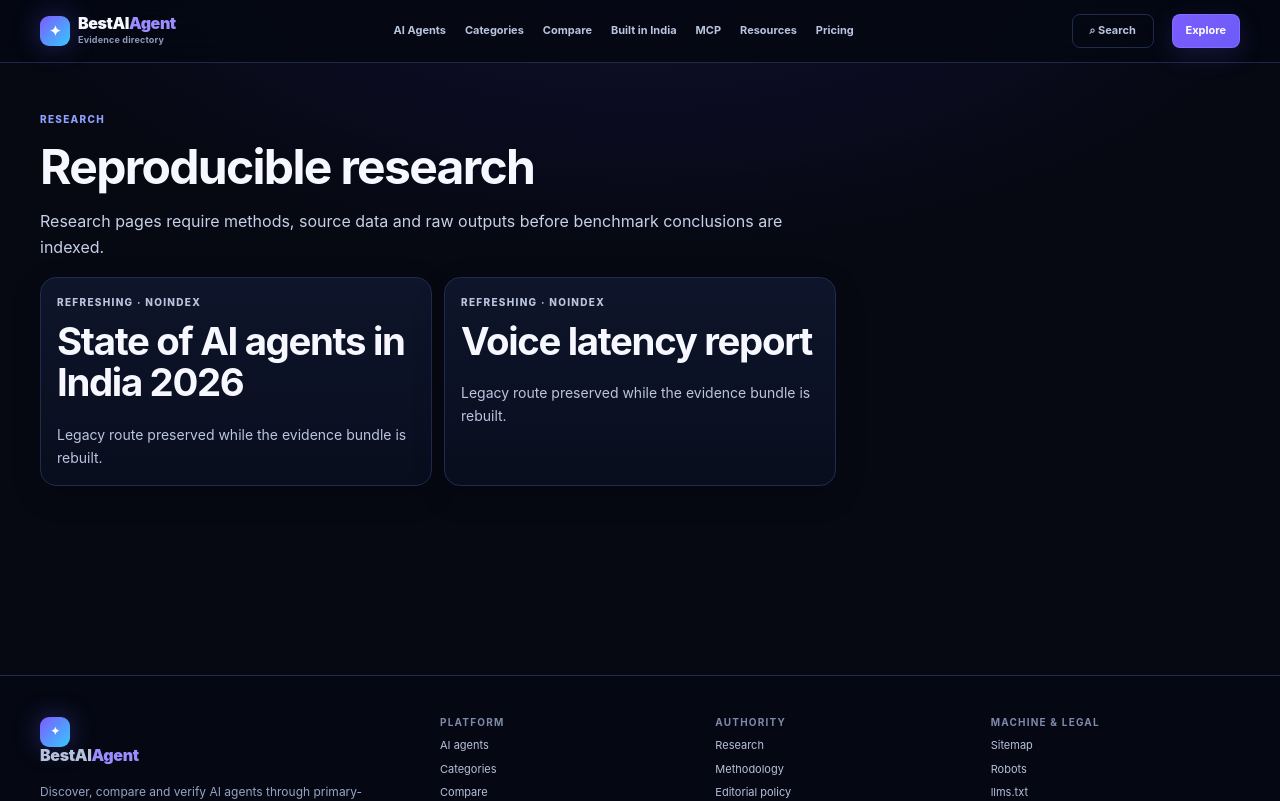
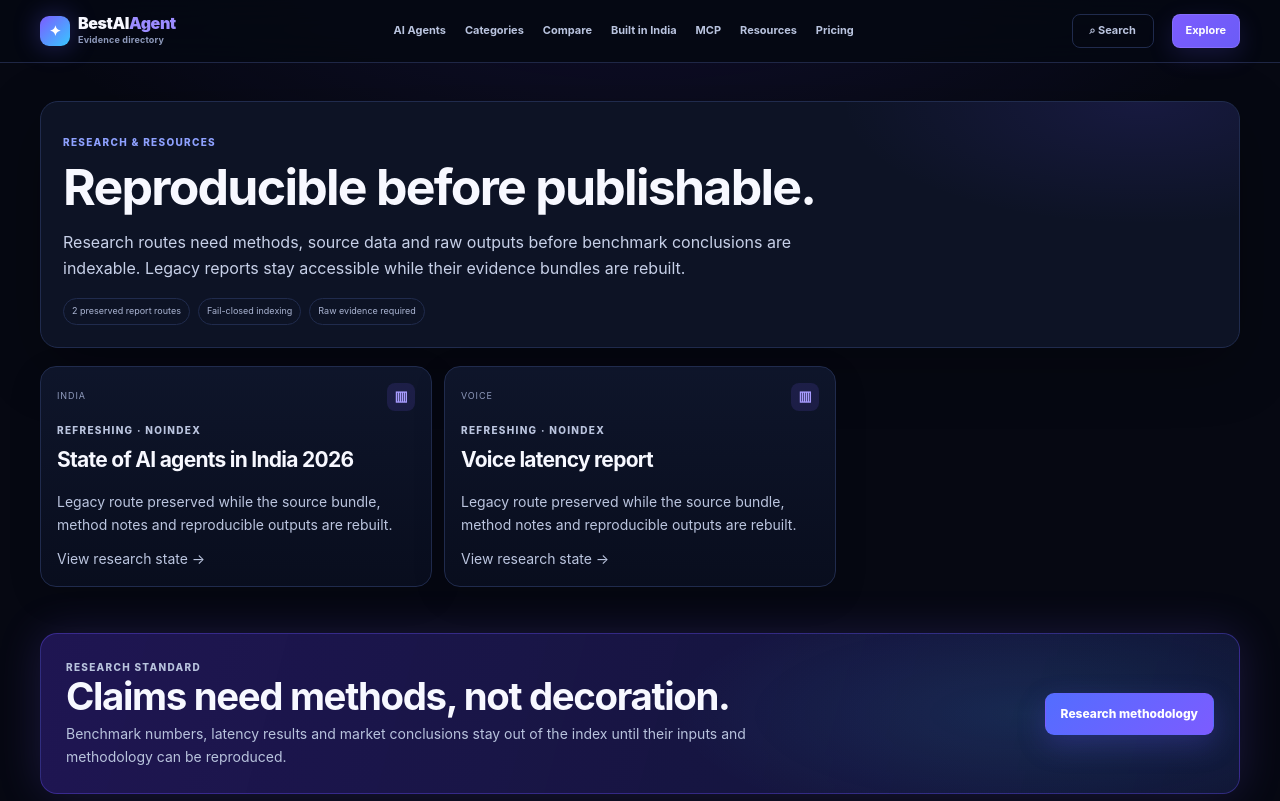
Before and after one commit to CodesbyFebin/bestaiagent.in, a Next.js app: page /research in a window 1280 px wide. Shown: the top 801 px of the page. Built offline with nearby package versions, Linux system fonts and the light colour scheme.

Commit message:
ui: apply discovery resource design to research hub

```diff
--- a/app/research/page.tsx
+++ b/app/research/page.tsx
@@ -1 +1,19 @@
-import type { Metadata } from "next";import Link from "next/link";export const metadata:Metadata={title:"AI Agent Research",description:"Research methodology and preserved reports with fail-closed indexing.",alternates:{canonical:"/research"}};const reports=[["state-of-ai-agents-india-2026","State of AI agents in India 2026"],["voice-latency-report","Voice latency report"]] as const;export default function Page(){return <div className="shell detail"><p className="eyebrow">Research</p><h1 style={{fontSize:"48px"}}>Reproducible research</h1><p className="lead">Research pages require methods, source data and raw outputs before benchmark conclusions are indexed.</p><div className="grid">{reports.map(([slug,title])=><article className="card" key={slug}><p className="eyebrow">refreshing · noindex</p><h2><Link href={`/research/${slug}`}>{title}</Link></h2><p>Legacy route preserved while the evidence bundle is rebuilt.</p></article>)}</div></div>}
+import type { Metadata } from "next";
+import Link from "next/link";
+
+export const metadata: Metadata = {
+  title: "AI Agent Research",
+  description: "Research methodology and preserved reports with fail-closed indexing.",
+  alternates: { canonical: "/research" }
+};
+
+const reports = [
+  ["state-of-ai-agents-india-2026","State of AI agents in India 2026","India"],
+  ["voice-latency-report","Voice latency report","Voice"]
+] as const;
+
+export default function Page(){return <div className="shell detail">
+  <section className="directoryHero"><p className="eyebrow">Research & resources</p><h1>Reproducible before publishable.</h1><p className="lead">Research routes need methods, source data and raw outputs before benchmark conclusions are indexable. Legacy reports stay accessible while their evidence bundles are rebuilt.</p><div className="directoryMeta"><span>{reports.length} preserved report routes</span><span>Fail-closed indexing</span><span>Raw evidence required</span></div></section>
+  <div className="grid">{reports.map(([slug,title,topic])=><article className="card" key={slug}><div className="authorityType"><span>{topic}</span><b>▥</b></div><p className="eyebrow">refreshing · noindex</p><h2 style={{fontSize:"21px"}}><Link href={`/research/${slug}`}>{title}</Link></h2><p>Legacy route preserved while the source bundle, method notes and reproducible outputs are rebuilt.</p><p><Link href={`/research/${slug}`}>View research state →</Link></p></article>)}</div>
+  <section className="section"><div className="discoveryBand"><div className="discoveryBandGrid"><div><p className="eyebrow">Research standard</p><h2>Claims need methods, not decoration.</h2><p>Benchmark numbers, latency results and market conclusions stay out of the index until their inputs and methodology can be reproduced.</p></div><Link className="button buttonPrimary" href="/methodology">Research methodology</Link></div></div></section>
+</div>}
```
